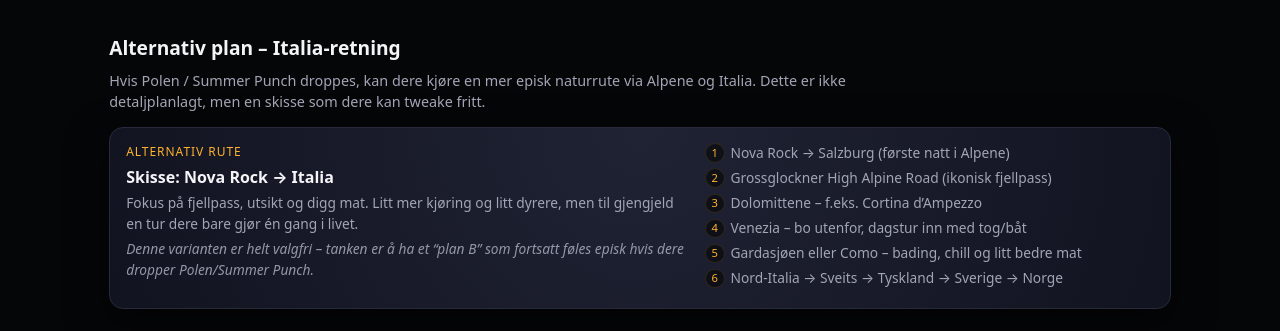
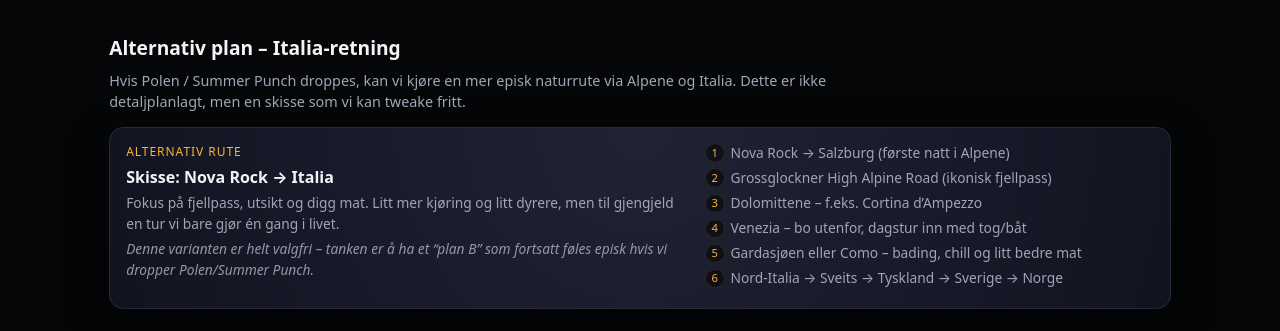
Before and after one commit to Pungsmekk/roadtrip_2026_version_ctrl, a plain HTML site: page index.html in a window 1280 px wide. Shown: the part 1913-2244 px from the top of the page. Drawn offline with Linux system fonts and the light colour scheme.

Commit message:
update to text

```diff
--- a/index.html
+++ b/index.html
@@ -1154,8 +1154,8 @@
 <section class="section" id="altplan">
   <h2>Alternativ plan – Italia-retning</h2>
   <p>
-    Hvis Polen / Summer Punch droppes, kan dere kjøre en mer episk naturrute via Alpene og Italia.
-    Dette er ikke detaljplanlagt, men en skisse som dere kan tweake fritt.
+    Hvis Polen / Summer Punch droppes, kan vi kjøre en mer episk naturrute via Alpene og Italia.
+    Dette er ikke detaljplanlagt, men en skisse som vi kan tweake fritt.
   </p>
 
   <div class="alt-wrapper">
@@ -1164,11 +1164,11 @@
       <h3>Skisse: Nova Rock → Italia</h3>
       <p>
         Fokus på fjellpass, utsikt og digg mat. Litt mer kjøring og litt dyrere,
-        men til gjengjeld en tur dere bare gjør én gang i livet.
+        men til gjengjeld en tur vi bare gjør én gang i livet.
       </p>
       <p class="alt-note">
         Denne varianten er helt valgfri – tanken er å ha et “plan B” som fortsatt føles episk
-        hvis dere dropper Polen/Summer Punch.
+        hvis vi dropper Polen/Summer Punch.
       </p>
     </div>
 
```
